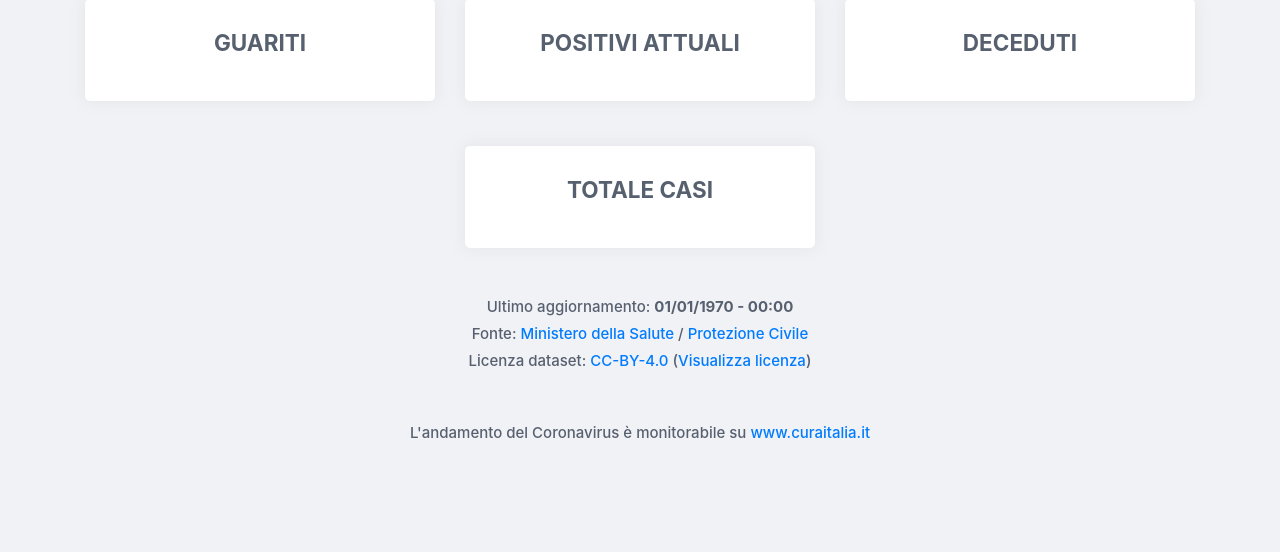
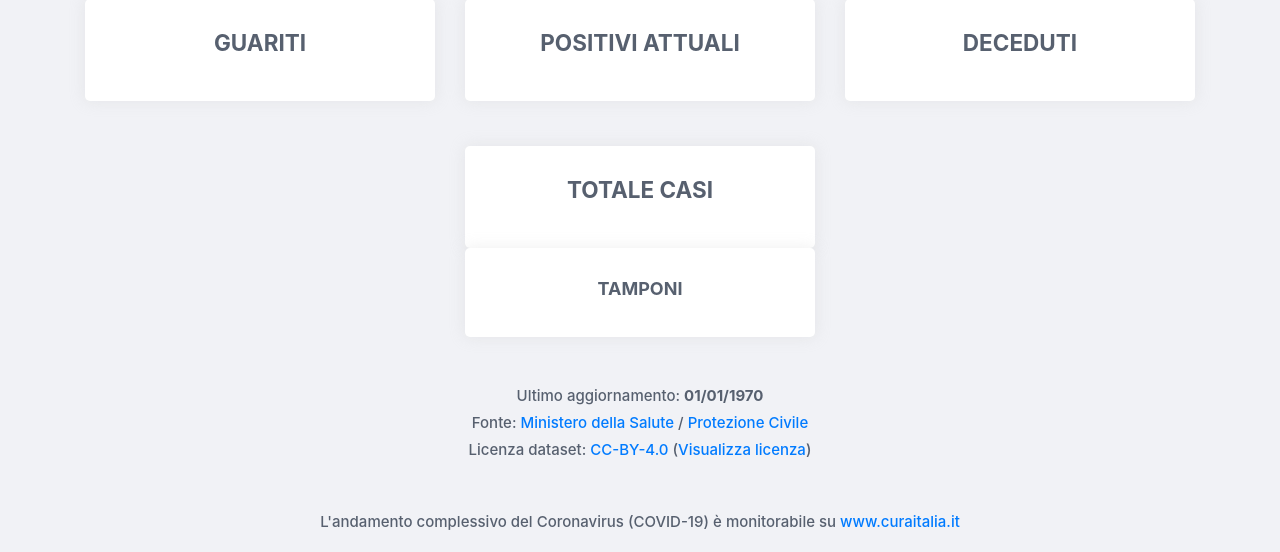
Before and after one commit to RiccardoBorchi/covid-19-italia, a PHP site: page / in a window 1280 px wide. Shown: the part 248-800 px from the top of the page. Run offline with PHP 8.4, Linux system fonts and the light colour scheme; data that the repository does not hold is empty.

Commit message:
Aggiornamento.

```diff
--- a/assets/css/style.min.css
+++ b/assets/css/style.min.css
@@ -1 +1 @@
-body,html{width:100%;height:100%;font-size:15px}body{font-weight:500;line-height:1.8;-webkit-font-smoothing:antialiased;color:#57606f;background-color:#f1f2f6;overflow-x:hidden;padding-top:100px}.icon-box{width:100%;padding:2rem 1rem;background-color:#fff;box-shadow:0 0 15px rgba(200,200,200,.3);border-radius:5px;cursor:pointer;position:relative;transition:all .3s ease-in-out}.icon-box:hover{box-shadow:0 0 30px rgba(200,200,200,.3);transform:scale(1.05)}.icon-box .content i{font-size:4rem;margin-bottom:1.5rem}.icon-box .content .icon-title{font-size:1.5rem;font-weight:700;margin-bottom:1rem;text-transform:uppercase}.icon-box .content .number{font-size:3rem;font-weight:700;letter-spacing:.1rem;color:#2f3542;line-height:1;margin:1rem 0 0}.icon-box .content span{font-size:1.2rem;line-height:1;margin-top:1rem;display:block}@media (min-width:1680px){.container{max-width:1500px}}@media (min-width:1440px){.container{max-width:1400px}}@media (max-width:1199.98px){body,html{font-size:14px}}@media (max-width:991.98px){body,html{font-size:14px}.container{max-width:100%;padding:0 30px}.row{margin-left:0;margin-right:0}.col-12{padding:1rem 0}}@media (max-width:767.98px){body,html{font-size:13px}}@media (max-width:575.98px){body,html{font-size:12px}}
+body,html{width:100%;height:100%;font-size:15px}body{font-weight:500;line-height:1.8;-webkit-font-smoothing:antialiased;color:#57606f;background-color:#f1f2f6;overflow-x:hidden;padding-top:100px}.icon-box{width:100%;padding:2rem 1rem;background-color:#fff;box-shadow:0 0 15px rgba(200,200,200,.3);border-radius:5px;cursor:pointer;position:relative;transition:all .3s ease-in-out}.icon-box:hover{box-shadow:0 0 30px rgba(200,200,200,.3);transform:scale(1.05)}.icon-box .content i{font-size:4rem;margin-bottom:1.5rem}.icon-box .content .icon-title{font-size:1.5rem;font-weight:700;margin-bottom:1rem;text-transform:uppercase}.icon-box .content .number{font-size:3rem;font-weight:700;letter-spacing:.1rem;color:#2f3542;line-height:1;margin:1rem 0 0}.icon-box .content span{font-size:1.2rem;line-height:1;margin-top:1rem;display:block}.icon-box .content.small .icon-title{font-size:1.2rem;margin-bottom:.5rem}.icon-box .content.small .number{font-size:2rem;margin:.5rem 0 0}.icon-box .content.small span{font-size:1rem;margin-top:.5rem}@media (min-width:1680px){.container{max-width:1500px}}@media (min-width:1440px){.container{max-width:1400px}}@media (max-width:1199.98px){body,html{font-size:14px}}@media (max-width:991.98px){body,html{font-size:14px}.container{max-width:100%;padding:0 30px}.row{margin-left:0;margin-right:0}.col-12{padding:1rem 0}}@media (max-width:767.98px){body,html{font-size:13px}}@media (max-width:575.98px){body,html{font-size:12px}}
--- a/index.php
+++ b/index.php
@@ -2,7 +2,7 @@
 <html lang="it-IT">
    <head>
       <meta charset="utf-8">
-      <title>Covid-19 Italia</title>
+      <title>Dati COVID-19 Italia</title>
 
       <link rel="stylesheet" href="https://stackpath.bootstrapcdn.com/bootstrap/4.5.2/css/bootstrap.min.css" integrity="sha384-JcKb8q3iqJ61gNV9KGb8thSsNjpSL0n8PARn9HuZOnIxN0hoP+VmmDGMN5t9UJ0Z" crossorigin="anonymous">
       <link rel="stylesheet" href="assets/css/style.min.css">
@@ -17,11 +17,12 @@
          $json_nazionale = json_decode($json, true);
 
          foreach($json_nazionale as $stato) {
-            $nuovi_positivi = $stato['nuovi_positivi'];
+            $nuovi_positivi = number_format($stato['nuovi_positivi'], 0, ',', '.');
             $totale_positivi = number_format($stato['totale_positivi'], 0, ',', '.');
             $dimessi_guariti = number_format($stato['dimessi_guariti'], 0, ',', '.');
             $deceduti = number_format($stato['deceduti'], 0, ',', '.');
             $totale_casi = number_format($stato['totale_casi'], 0, ',', '.');
+            $tamponi = number_format($stato['tamponi'], 0, ',', '.');
             $data = $stato['data'];
          }
 
@@ -76,14 +77,25 @@
             </div>
          </div>
 
-         <p class="text-center my-5">Ultimo aggiornamento: <strong><?php echo date('d/m/Y - H:i', strtotime($data)); ?></strong>
+         <div class="row text-center">
+            <div class="col-lg-4 col-12 offset-lg-4">
+               <div class="icon-box">
+                  <div class="content small">
+                     <h5 class="icon-title">Tamponi</h5>
+                     <p class="number"><?php echo $tamponi; ?></p>
+                  </div>
+               </div>
+            </div>
+         </div>
+
+         <p class="text-center my-5">Ultimo aggiornamento: <strong><?php echo date('d/m/Y', strtotime($data)); ?></strong>
             <br/>
             Fonte: <a href="http://www.salute.gov.it/" target="_blank" rel="noreferrer">Ministero della Salute</a> / <a href="http://www.protezionecivile.gov.it" target="_blank">Protezione Civile</a>
             </br/>
             Licenza dataset: <a href="https://creativecommons.org/licenses/by/4.0/deed.it" target="_blank">CC-BY-4.0</a> (<a href="https://github.com/pcm-dpc/COVID-19/blob/master/LICENSE" target="_blank">Visualizza licenza</a>)
          </p>
 
-         <p class="text-center">L'andamento del Coronavirus è monitorabile su <a href="https://www.curaitalia.it/">www.curaitalia.it</a></p>
+         <p class="text-center">L'andamento complessivo del Coronavirus (COVID-19) è monitorabile su <a href="https://www.curaitalia.it/">www.curaitalia.it</a></p>
       </div>
    </body>
 </html>
```
Also changed, not shown: assets/css/style.css (+16 -0 lines).
